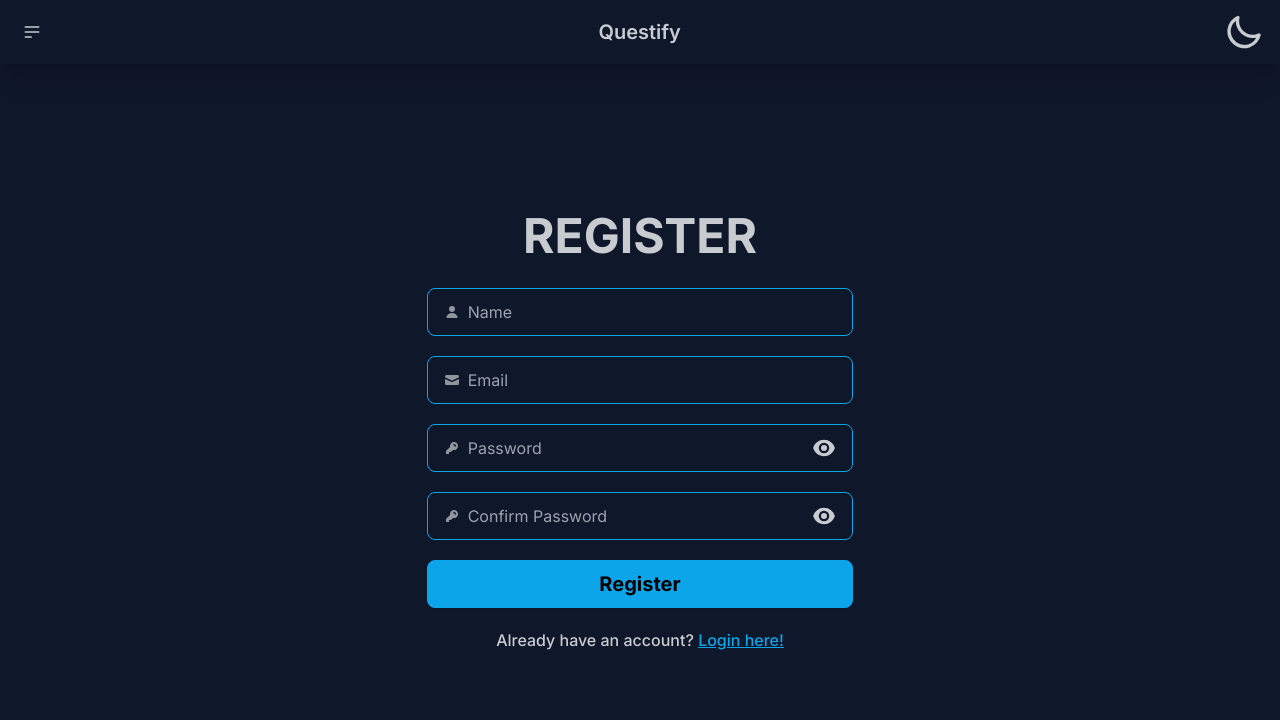
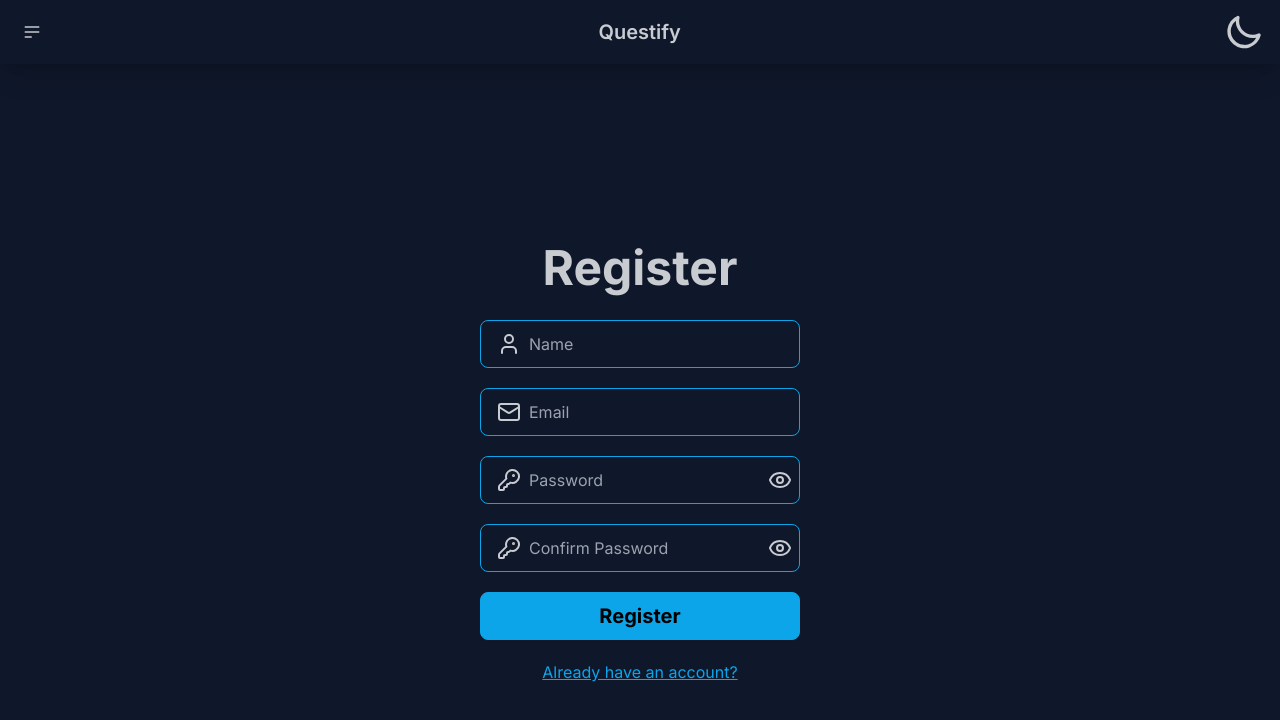
Before and after one commit to 0kasama/questify, a Next.js app in the folder frontend/: page /register in a window 1280 px wide. Shown: the top 720 px of the page. Built offline with nearby package versions, Linux system fonts and the light colour scheme.

Commit message:
feat(frontend): fix login form and register form

```diff
--- a/frontend/src/components/LoginForm.jsx
+++ b/frontend/src/components/LoginForm.jsx
@@ -1,10 +1,11 @@
 "use client";
 
+import Cookies from "js-cookie";
 import Link from "next/link";
-import Cookies from "js-cookie";
 import { login } from "@/fetch/auth";
 import { useState } from "react";
 import { useRouter } from "next/navigation";
+import { Eye, EyeOff, KeyRound, Mail } from "lucide-react";
 
 export default function LoginForm() {
   const router = useRouter();
@@ -22,12 +23,14 @@ export default function LoginForm() {
       if (!token) {
         setError(true);
       } else {
-        Cookies.set("isLoggedIn", "true");
         Cookies.set("accessToken", token);
         setSuccess(true);
         setTimeout(() => {
           router.push("/quest");
         }, 1000);
+        setTimeout(() => {
+          window.location.reload();
+        }, 1500);
       }
     } catch (error) {
       setError(true);
@@ -36,23 +39,15 @@ export default function LoginForm() {
     }
   };
 
-  const handleShowPasssword = () => {
+  const handleShowPassword = () => {
     setShowPassword(!showPassword);
   };
 
   return (
-    <div className='w-full flex flex-col items-center justify-center gap-5'>
+    <div className='container mx-auto h-screen flex flex-col items-center justify-center gap-5 w-2/3 lg:w-1/4'>
       <h1 className='text-5xl font-bold mb-2'>LOGIN</h1>
-      <label className='input input-bordered input-info flex items-center gap-2 w-1/3'>
-        <svg
-          xmlns='http://www.w3.org/2000/svg'
-          viewBox='0 0 16 16'
-          fill='currentColor'
-          className='h-4 w-4 opacity-70'
-        >
-          <path d='M2.5 3A1.5 1.5 0 0 0 1 4.5v.793c.026.009.051.02.076.032L7.674 8.51c.206.1.446.1.652 0l6.598-3.185A.755.755 0 0 1 15 5.293V4.5A1.5 1.5 0 0 0 13.5 3h-11Z' />
-          <path d='M15 6.954 8.978 9.86a2.25 2.25 0 0 1-1.956 0L1 6.954V11.5A1.5 1.5 0 0 0 2.5 13h11a1.5 1.5 0 0 0 1.5-1.5V6.954Z' />
-        </svg>
+      <label className='input input-bordered input-info flex items-center gap-2 w-full'>
+        <Mail />
         <input
           type='text'
           className='grow'
@@ -62,19 +57,9 @@ export default function LoginForm() {
         />
       </label>
 
-      <label className='input input-bordered input-info flex items-center gap-2 w-1/3'>
-        <svg
-          xmlns='http://www.w3.org/2000/svg'
-          viewBox='0 0 16 16'
-          fill='currentColor'
-          className='h-4 w-4 opacity-70'
-        >
-          <path
-            fillRule='evenodd'
-            d='M14 6a4 4 0 0 1-4.899 3.899l-1.955 1.955a.5.5 0 0 1-.353.146H5v1.5a.5.5 0 0 1-.5.5h-2a.5.5 0 0 1-.5-.5v-2.293a.5.5 0 0 1 .146-.353l3.955-3.955A4 4 0 1 1 14 6Zm-4-2a.75.75 0 0 0 0 1.5.5.5 0 0 1 .5.5.75.75 0 0 0 1.5 0 2 2 0 0 0-2-2Z'
-            clipRule='evenodd'
-          />
-        </svg>
+      <div className='relative w-full'>
+        <label className='input input-bordered input-info flex items-center gap-2 w-full'>
+          <KeyRound />
           <input
             type={showPassword ? "text" : "password"}
             className='grow'
@@ -82,37 +67,24 @@ export default function LoginForm() {
             value={password}
             onChange={(e) => setPassword(e.target.value)}
           />
-
-        <button>
-          <svg
-            xmlns='http://www.w3.org/2000/svg'
-            viewBox='0 0 24 24'
-            fill='currentColor'
-            className='size-6'
-            onClick={handleShowPasssword}
-          >
-            <path d='M12 15a3 3 0 1 0 0-6 3 3 0 0 0 0 6Z' />
-            <path
-              fillRule='evenodd'
-              d='M1.323 11.447C2.811 6.976 7.028 3.75 12.001 3.75c4.97 0 9.185 3.223 10.675 7.69.12.362.12.752 0 1.113-1.487 4.471-5.705 7.697-10.677 7.697-4.97 0-9.186-3.223-10.675-7.69a1.762 1.762 0 0 1 0-1.113ZM17.25 12a5.25 5.25 0 1 1-10.5 0 5.25 5.25 0 0 1 10.5 0Z'
-              clipRule='evenodd'
-            />
-          </svg>
-        </button>
-
         </label>
         <button
-        className='btn btn-info w-1/3 text-xl font-bold'
+          className='absolute right-2 top-1/2 transform -translate-y-1/2'
+          onClick={handleShowPassword}
+        >
+          {showPassword ? <EyeOff /> : <Eye />}
+        </button>
+      </div>
+
+      <button
+        className='btn btn-info text-xl font-bold w-full'
         onClick={handleLogin}
       >
         Login
       </button>
-      <p className='font-medium'>
-        Don't have an account yet?{" "}
       <Link href={"/register"} className='link link-info'>
-          Register here!
+        Don't have an account yet?
       </Link>
-      </p>
     </div>
   );
 }
--- a/frontend/src/components/RegisterForm.jsx
+++ b/frontend/src/components/RegisterForm.jsx
@@ -4,6 +4,7 @@ import Link from "next/link";
 import { register } from "@/fetch/auth";
 import { useState } from "react";
 import { useRouter } from "next/navigation";
+import { Eye, EyeOff, KeyRound, Mail, User } from "lucide-react";
 
 export default function RegisterForm() {
   const router = useRouter();
@@ -12,9 +13,9 @@ export default function RegisterForm() {
   const [password, setPassword] = useState("");
   const [confirmPassword, setConfirmPassword] = useState("");
   const [passwordMatch, setPasswordMatch] = useState(true);
+  const [error, setError] = useState(false);
+  const [success, setSuccess] = useState(false);
   const [showPassword, setShowPassword] = useState(false);
-  const [errors, setErrors] = useState(false);
-  const [success, setSuccess] = useState(false);
 
   const handleRegister = async (e) => {
     e.preventDefault();
@@ -34,9 +35,9 @@ export default function RegisterForm() {
         router.push("/login");
       }, 1000);
     } else {
-      setErrors(true);
+      setError(true);
       setTimeout(() => {
-        setErrors(false);
+        setError(false);
       }, 3000);
     }
   };
@@ -46,39 +47,29 @@ export default function RegisterForm() {
     setPasswordMatch(password === e.target.value);
   };
 
-  const handleShowPasssword = () => {
+  const handleShowPassword = () => {
     setShowPassword(!showPassword);
   };
 
   return (
-    <div className='w-full flex flex-col items-center justify-center gap-5'>
-      <h1 className='text-5xl font-bold mb-2'>REGISTER</h1>
+    <div className='container mx-auto h-screen flex flex-col items-center justify-center gap-5 w-2/3 lg:w-1/4'>
+      <h1 className='text-5xl font-bold mb-2'>Register</h1>
 
-      <label className='input input-bordered input-info flex items-center gap-2 w-1/3'>
-        <svg
-          xmlns='http://www.w3.org/2000/svg'
-          viewBox='0 0 16 16'
-          fill='currentColor'
-          className='h-4 w-4 opacity-70'
-        >
-          <path d='M8 8a3 3 0 1 0 0-6 3 3 0 0 0 0 6ZM12.735 14c.618 0 1.093-.561.872-1.139a6.002 6.002 0 0 0-11.215 0c-.22.578.254 1.139.872 1.139h9.47Z' />
-        </svg>
-        <input type='text' className='grow' placeholder='Name' value={name}
-          onChange={(e) => setName(e.target.value)}/>
+      <label className='input input-bordered input-info flex items-center gap-2 w-full'>
+        <User />
+        <input
+          type='text'
+          className='grow'
+          placeholder='Name'
+          value={name}
+          onChange={(e) => setName(e.target.value)}
+        />
       </label>
 
-      <label className='input input-bordered input-info flex items-center gap-2 w-1/3'>
-        <svg
-          xmlns='http://www.w3.org/2000/svg'
-          viewBox='0 0 16 16'
-          fill='currentColor'
-          className='h-4 w-4 opacity-70'
-        >
-          <path d='M2.5 3A1.5 1.5 0 0 0 1 4.5v.793c.026.009.051.02.076.032L7.674 8.51c.206.1.446.1.652 0l6.598-3.185A.755.755 0 0 1 15 5.293V4.5A1.5 1.5 0 0 0 13.5 3h-11Z' />
-          <path d='M15 6.954 8.978 9.86a2.25 2.25 0 0 1-1.956 0L1 6.954V11.5A1.5 1.5 0 0 0 2.5 13h11a1.5 1.5 0 0 0 1.5-1.5V6.954Z' />
-        </svg>
+      <label className='input input-bordered input-info flex items-center gap-2 w-full'>
+        <Mail />
         <input
-          type='text'
+          type='email'
           className='grow'
           placeholder='Email'
           value={email}
@@ -86,96 +77,63 @@ export default function RegisterForm() {
         />
       </label>
 
-      <label className='input input-bordered input-info flex items-center gap-2 w-1/3'>
-        <svg
-          xmlns='http://www.w3.org/2000/svg'
-          viewBox='0 0 16 16'
-          fill='currentColor'
-          className='h-4 w-4 opacity-70'
+      <div className='relative w-full'>
+        <label
+          className={`input input-bordered input-info flex items-center gap-2 w-full ${
+            !passwordMatch ? "border-red-500 focus-border-red-500" : ""
+          }`}
         >
-          <path
-            fillRule='evenodd'
-            d='M14 6a4 4 0 0 1-4.899 3.899l-1.955 1.955a.5.5 0 0 1-.353.146H5v1.5a.5.5 0 0 1-.5.5h-2a.5.5 0 0 1-.5-.5v-2.293a.5.5 0 0 1 .146-.353l3.955-3.955A4 4 0 1 1 14 6Zm-4-2a.75.75 0 0 0 0 1.5.5.5 0 0 1 .5.5.75.75 0 0 0 1.5 0 2 2 0 0 0-2-2Z'
-            clipRule='evenodd'
-          />
-        </svg>
+          <KeyRound />
           <input
             type={showPassword ? "text" : "password"}
             className='grow'
             placeholder='Password'
             value={password}
-          onChange={(e) => setPassword(e.target.value)}
+            onChange={(e) => handlePasswordChange(e, setPassword)}
           />
+        </label>
+        <button
+          className='absolute right-2 top-1/2 transform -translate-y-1/2'
+          onClick={handleShowPassword}
+          type='button'
+        >
+          {showPassword ? <EyeOff /> : <Eye />}
+        </button>
+      </div>
 
-        <button>
-          <svg
-            xmlns='http://www.w3.org/2000/svg'
-            viewBox='0 0 24 24'
-            fill='currentColor'
-            className='size-6'
-            onClick={handleShowPasssword}
+      <div className='relative w-full'>
+        <label
+          className={`input input-bordered input-info flex items-center gap-2 w-full ${
+            !passwordMatch ? "border-red-500 focus-border-red-500" : ""
+          }`}
         >
-            <path d='M12 15a3 3 0 1 0 0-6 3 3 0 0 0 0 6Z' />
-            <path
-              fillRule='evenodd'
-              d='M1.323 11.447C2.811 6.976 7.028 3.75 12.001 3.75c4.97 0 9.185 3.223 10.675 7.69.12.362.12.752 0 1.113-1.487 4.471-5.705 7.697-10.677 7.697-4.97 0-9.186-3.223-10.675-7.69a1.762 1.762 0 0 1 0-1.113ZM17.25 12a5.25 5.25 0 1 1-10.5 0 5.25 5.25 0 0 1 10.5 0Z'
-              clipRule='evenodd'
-            />
-          </svg>
-        </button>
-      </label>
-
-      <label className='input input-bordered input-info flex items-center gap-2 w-1/3'>
-        <svg
-          xmlns='http://www.w3.org/2000/svg'
-          viewBox='0 0 16 16'
-          fill='currentColor'
-          className='h-4 w-4 opacity-70'
-        >
-          <path
-            fillRule='evenodd'
-            d='M14 6a4 4 0 0 1-4.899 3.899l-1.955 1.955a.5.5 0 0 1-.353.146H5v1.5a.5.5 0 0 1-.5.5h-2a.5.5 0 0 1-.5-.5v-2.293a.5.5 0 0 1 .146-.353l3.955-3.955A4 4 0 1 1 14 6Zm-4-2a.75.75 0 0 0 0 1.5.5.5 0 0 1 .5.5.75.75 0 0 0 1.5 0 2 2 0 0 0-2-2Z'
-            clipRule='evenodd'
-          />
-        </svg>
+          <KeyRound />
           <input
             type={showPassword ? "text" : "password"}
             className='grow'
             placeholder='Confirm Password'
             value={confirmPassword}
-          onChange={(e) => setConfirmPassword(e.target.value)}
+            onChange={(e) => handlePasswordChange(e, setConfirmPassword)}
           />
-
-        <button>
-          <svg
-            xmlns='http://www.w3.org/2000/svg'
-            viewBox='0 0 24 24'
-            fill='currentColor'
-            className='size-6'
-            onClick={handleShowPasssword}
+        </label>
+        <button
+          className='absolute right-2 top-1/2 transform -translate-y-1/2'
+          onClick={handleShowPassword}
+          type='button'
         >
-            <path d='M12 15a3 3 0 1 0 0-6 3 3 0 0 0 0 6Z' />
-            <path
-              fillRule='evenodd'
-              d='M1.323 11.447C2.811 6.976 7.028 3.75 12.001 3.75c4.97 0 9.185 3.223 10.675 7.69.12.362.12.752 0 1.113-1.487 4.471-5.705 7.697-10.677 7.697-4.97 0-9.186-3.223-10.675-7.69a1.762 1.762 0 0 1 0-1.113ZM17.25 12a5.25 5.25 0 1 1-10.5 0 5.25 5.25 0 0 1 10.5 0Z'
-              clipRule='evenodd'
-            />
-          </svg>
+          {showPassword ? <EyeOff /> : <Eye />}
         </button>
-      </label>
+      </div>
 
       <button
-        className='btn btn-info w-1/3 text-xl font-bold'
+        className='btn btn-info text-xl font-bold w-full'
         onClick={handleRegister}
       >
         Register
       </button>
-      <p className='font-medium'>
-        Already have an account?{" "}
-        <Link href={"/register"} className='link link-info'>
-          Login here!
+      <Link href={"/login"} className='link link-info'>
+        Already have an account?
       </Link>
-      </p>
     </div>
   );
 }
```
Lines whose indentation alone changed are shown as unchanged.
